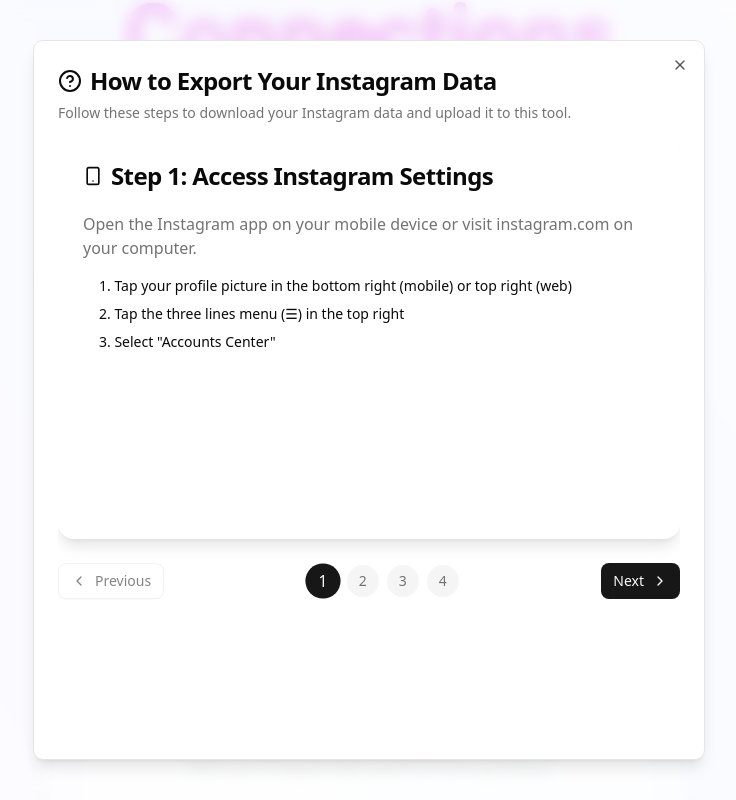
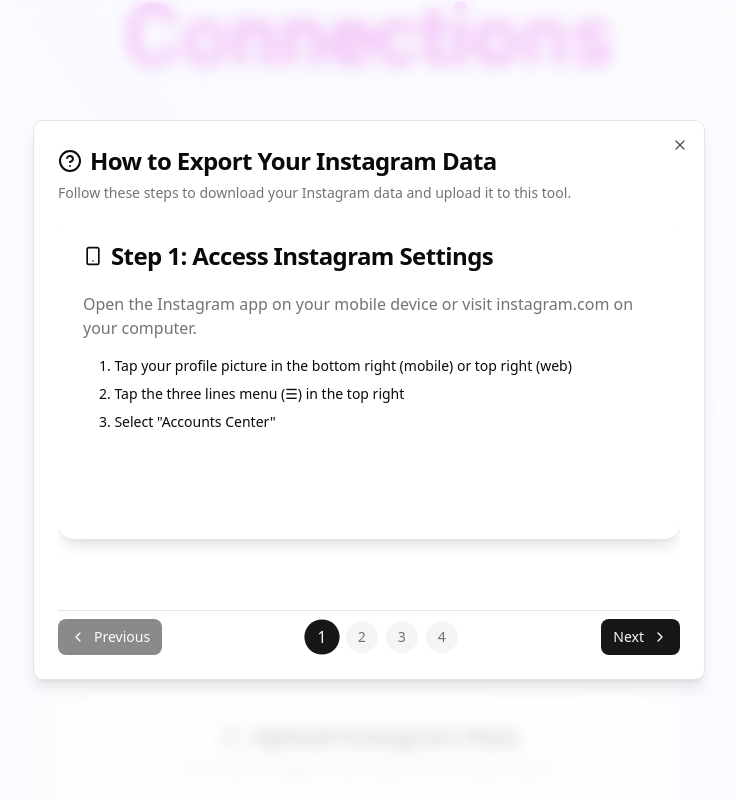
Before and after one commit to aminghafuri/toolinsta, a Next.js app: page / in a window 1280 px wide. Both pictures are taken after a click on the button "How to Get Your Data". Shown: the part 487-1287 px from the top of the page, without its empty margins (271-1007 px from the left). Built offline with nearby package versions, Linux system fonts and the light colour scheme.

Commit message:
improve instruction modal ui

```diff
--- a/src/components/InstructionsModal.tsx
+++ b/src/components/InstructionsModal.tsx
@@ -90,7 +90,7 @@
       <DialogTrigger asChild>
         {children}
       </DialogTrigger>
-      <DialogContent className="max-w-2xl h-[90vh] flex flex-col">
+      <DialogContent className="max-w-2xl h-[70vh] flex flex-col">
         <DialogHeader>
           <DialogTitle className="flex items-center gap-2 text-2xl">
             <HelpCircle className="h-6 w-6" />
@@ -103,7 +103,7 @@
 
         <div className="flex-1 overflow-y-auto space-y-6">
           {/* Current Step Card */}
-          <Card className="min-h-[400px]">
+          <Card className="min-h-[40vh]">
             <CardHeader>
               <CardTitle className="flex items-center gap-2">
                 {currentStepData?.icon}
@@ -124,44 +124,7 @@
             </CardContent>
           </Card>
 
-          {/* Navigation Buttons */}
-          <div className="flex justify-between items-center flex-shrink-0">
-            <Button
-              variant="outline"
-              onClick={handlePrevious}
-              disabled={currentStep === 1}
-              className="flex items-center gap-2"
-            >
-              <ChevronLeft className="h-4 w-4" />
-              Previous
-            </Button>
 
-            {/* Step Indicator */}
-          <div className="flex justify-center space-x-2">
-            {steps.map((step) => (
-              <button
-                key={step.id}
-                onClick={() => handleStepClick(step.id)}
-                className={`w-8 h-8 rounded-full text-sm font-medium transition-all duration-200 ${
-                  step.id === currentStep
-                    ? "bg-primary text-primary-foreground scale-110"
-                    : "bg-muted text-muted-foreground hover:bg-muted/80"
-                }`}
-              >
-                {step.id}
-              </button>
-            ))}
-          </div>
-
-            <Button
-              onClick={handleNext}
-              disabled={currentStep === steps.length}
-              className="flex items-center gap-2"
-            >
-              Next
-              <ChevronRight className="h-4 w-4" />
-            </Button>
-          </div>
 
           {/* Important Notes - Only show on last step */}
           {currentStep === steps.length && (
@@ -181,6 +144,45 @@
             </div>
           )}
         </div>
+
+        {/* Navigation Buttons */}
+        <div className="flex justify-between items-center flex-shrink-0 gap-2 mt-4 pt-2 border-t">
+          <Button
+            onClick={handlePrevious}
+            disabled={currentStep === 1}
+            className="flex items-center gap-2"
+          >
+            <ChevronLeft className="h-4 w-4" />
+            <span className="hidden sm:inline">Previous</span>
+          </Button>
+
+          {/* Step Indicator */}
+          <div className="flex justify-center space-x-1 sm:space-x-2">
+            {steps.map((step) => (
+              <button
+                key={step.id}
+                onClick={() => handleStepClick(step.id)}
+                className={`w-8 h-8 rounded-full text-sm font-medium transition-all duration-200 flex items-center justify-center ${step.id === currentStep
+                  ? "bg-primary text-primary-foreground scale-110"
+                  : "bg-muted text-muted-foreground hover:bg-muted/80"
+                  }`}
+              >
+                {step.id}
+              </button>
+            ))}
+          </div>
+
+          <Button
+            onClick={handleNext}
+            disabled={currentStep === steps.length}
+            className="flex items-center gap-2"
+          >
+            <span className="hidden sm:inline">Next</span>
+            <ChevronRight className="h-4 w-4" />
+          </Button>
+        </div>
+
+
       </DialogContent>
     </Dialog>
   )
```
